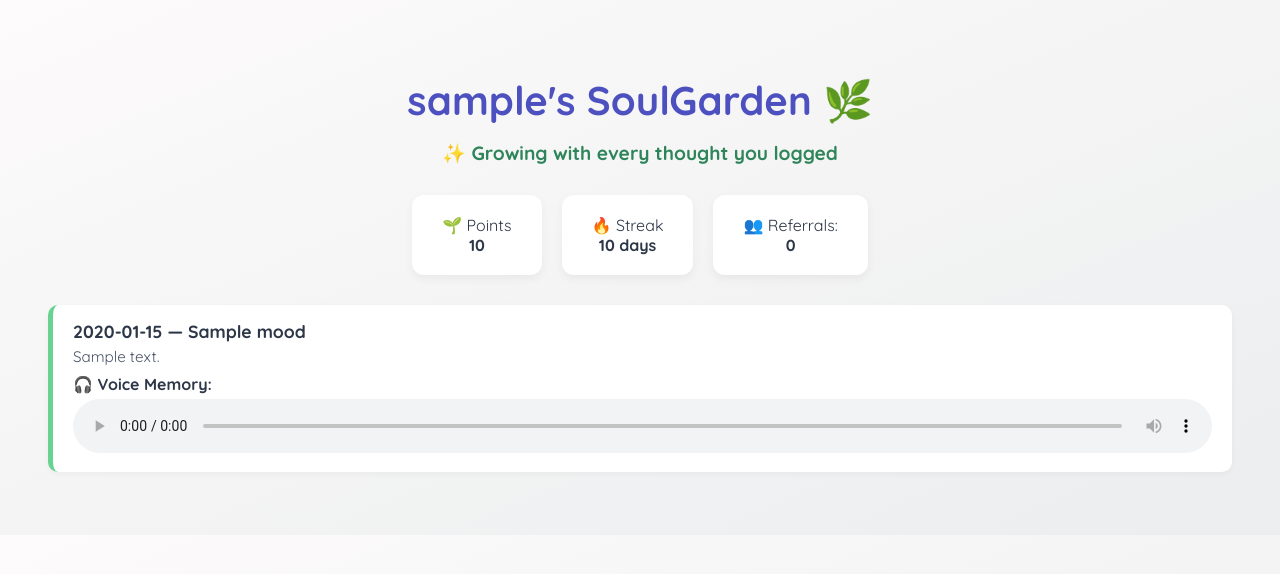
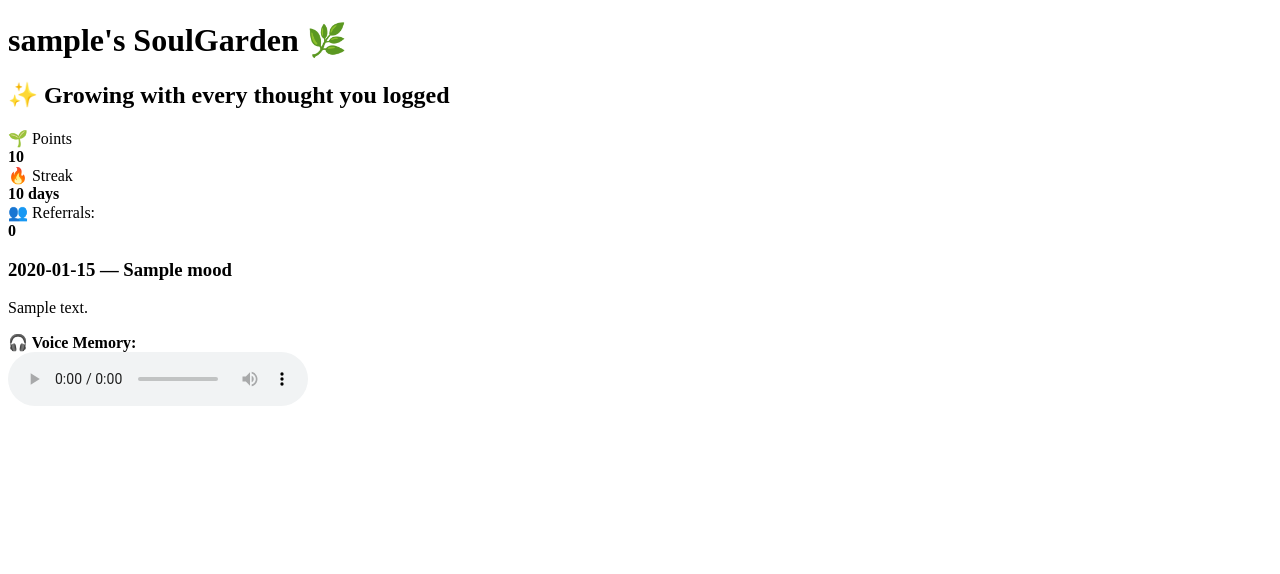
Before and after one commit to garvboiiiii/SoulGarden, a Flask app: page /dashboard/1 in a window 1280 px wide. Shown: the top 574 px of the page. Run offline with Flask 3, Linux system fonts and the light colour scheme; a database or web service that is not in the repository returns one stand-in record (values such as "Sample title"); data that the repository does not hold is empty; some libraries are stand-ins or nearby versions.

Commit message:
Update dashboard.html

```diff
--- a/templates/dashboard.html
+++ b/templates/dashboard.html
@@ -2,75 +2,10 @@
 <html lang="en">
 <head>
   <meta charset="UTF-8">
+  <meta name="viewport" content="width=device-width, initial-scale=1">
   <title>SoulGarden: Your Memory Garden</title>
   <link href="https://fonts.googleapis.com/css2?family=Quicksand:wght@400;700&display=swap" rel="stylesheet">
-  <style>
-    body {
-      font-family: 'Quicksand', sans-serif;
-      background: linear-gradient(to bottom right, #fdfbfb, #ebedee);
-      padding: 40px;
-      color: #2d3748;
-    }
-
-    h1 {
-      font-size: 2.5rem;
-      color: #4c51bf;
-      margin-bottom: 10px;
-      text-align: center;
-    }
-
-    h2 {
-      font-size: 1.2rem;
-      color: #2f855a;
-      text-align: center;
-      margin-bottom: 30px;
-    }
-
-    .stats {
-      display: flex;
-      justify-content: center;
-      gap: 20px;
-      margin-bottom: 30px;
-    }
-
-    .stat {
-      background: #fff;
-      padding: 20px 30px;
-      border-radius: 12px;
-      box-shadow: 0 4px 10px rgba(0,0,0,0.05);
-      font-size: 1rem;
-      text-align: center;
-    }
-
-    .memory {
-      background: #ffffff;
-      border-left: 5px solid #68d391;
-      border-radius: 10px;
-      padding: 15px 20px;
-      margin-bottom: 15px;
-      box-shadow: 0 2px 6px rgba(0,0,0,0.04);
-    }
-
-    .memory h3 {
-      font-size: 1.1rem;
-      margin: 0;
-    }
-
-    .memory p {
-      font-size: 0.95rem;
-      color: #4a5568;
-      margin: 5px 0;
-    }
-
-    .voice-note {
-      margin-top: 8px;
-    }
-
-    audio {
-      width: 100%;
-      margin-top: 5px;
-    }
-  </style>
+  <style>/* [Styles same as before] */</style>
 </head>
 <body>
 
@@ -85,13 +20,13 @@
 
   {% for mem in memories %}
   <div class="memory">
-    <h3>{{ mem["timestamp"].strftime('%Y-%m-%d') }} — {{ mem["mood"] }}</h3>
-    <p>{{ mem["text"] }}</p>
-    {% if mem["voice"] %}
+    <h3>{{ mem.timestamp.strftime('%Y-%m-%d') }} — {{ mem.mood }}</h3>
+    <p>{{ mem.text }}</p>
+    {% if mem.voice %}
     <div class="voice-note">
       <strong>🎧 Voice Memory:</strong><br>
       <audio controls>
-        <source src="/{{ mem['voice'] }}" type="audio/ogg">
+        <source src="/{{ mem.voice }}" type="audio/ogg">
         Your browser does not support the audio tag.
       </audio>
     </div>
```
